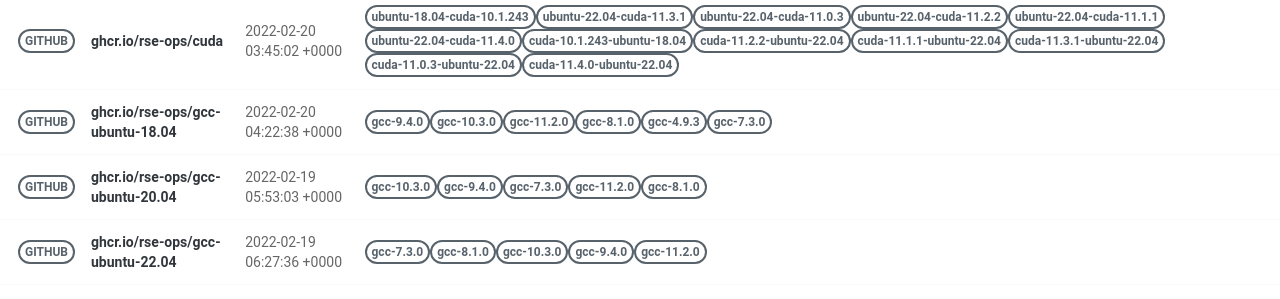
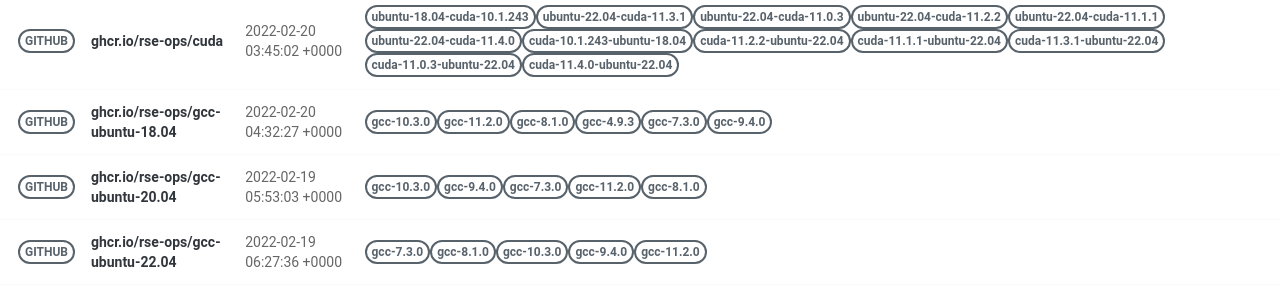
Before and after one commit to rse-ops/docker-images, a Jekyll site: the page built from pages/index.md, in a window 1280 px wide. Shown: the part 502-801 px from the top of the page. Built offline with Jekyll 4.4.1, drawn with Linux system fonts in a browser that asks for light colours; nearby versions of some CDN libraries.

Commit message:
Automated push to update library 2022-02-20

```diff
--- a/_library/ghcr.io-rse-ops-gcc-ubuntu-18.04.md
+++ b/_library/ghcr.io-rse-ops-gcc-ubuntu-18.04.md
@@ -1,14 +1,11 @@
 ---
 layout: container
 name: ghcr.io/rse-ops/gcc-ubuntu-18.04
-updated_at: 2022-02-20 04:22:38.723078
+updated_at: 2022-02-20 04:32:27.437602
 
 
 container_url: https://github.com/orgs/rse-ops/packages/container/package/gcc-ubuntu-18.04
 versions:
- - tag: gcc-9.4.0
-   dockerfile: https://github.com/rse-ops/docker-images/blob/main/ubuntu/gcc/Dockerfile
-   manifest: https://crane.ggcr.dev/manifest/ghcr.io/rse-ops/gcc-ubuntu-18.04:gcc-9.4.0
  - tag: gcc-10.3.0
    dockerfile: https://github.com/rse-ops/docker-images/blob/main/ubuntu/gcc/Dockerfile
    manifest: https://crane.ggcr.dev/manifest/ghcr.io/rse-ops/gcc-ubuntu-18.04:gcc-10.3.0
```
Also changed, not shown: other parts of _library/ghcr.io-rse-ops-gcc-ubuntu-18.04.md (+3 -0 lines).
